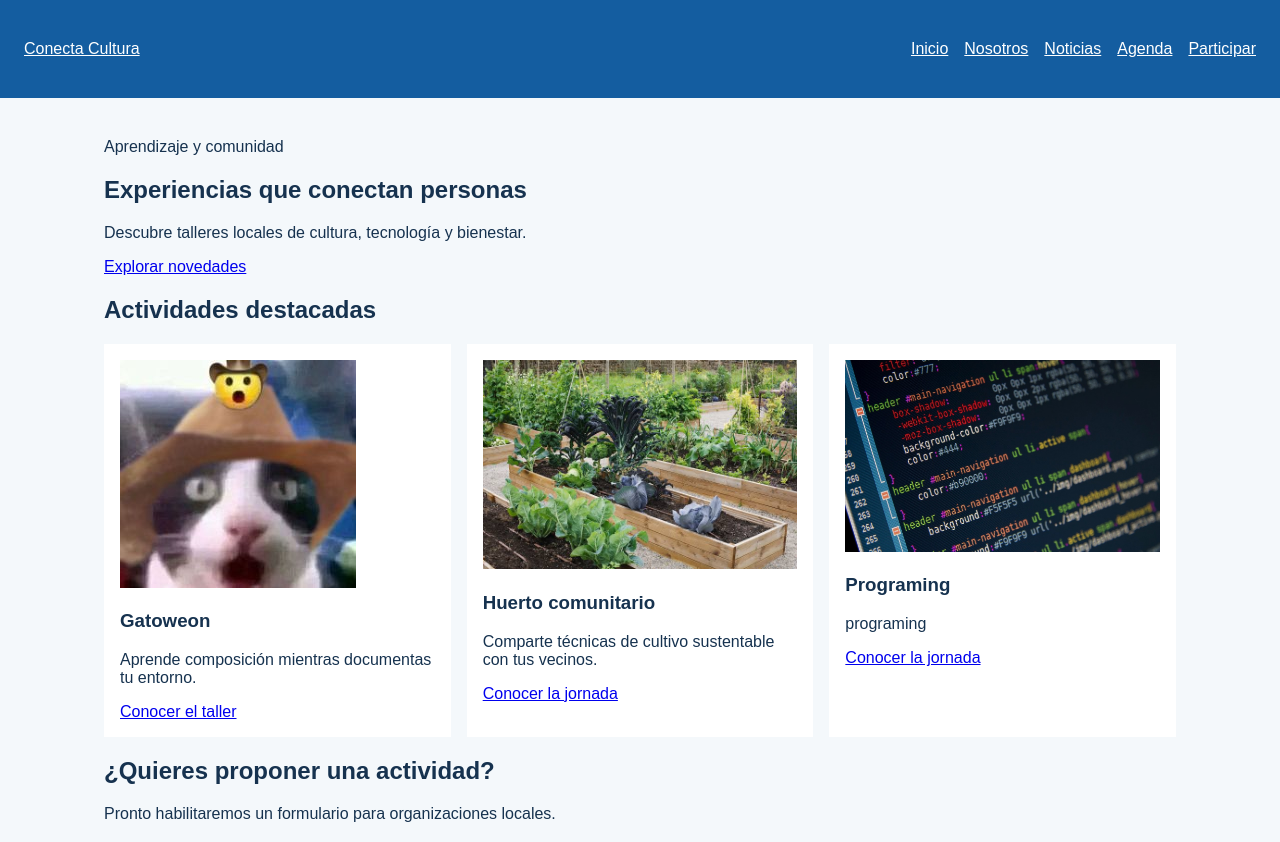
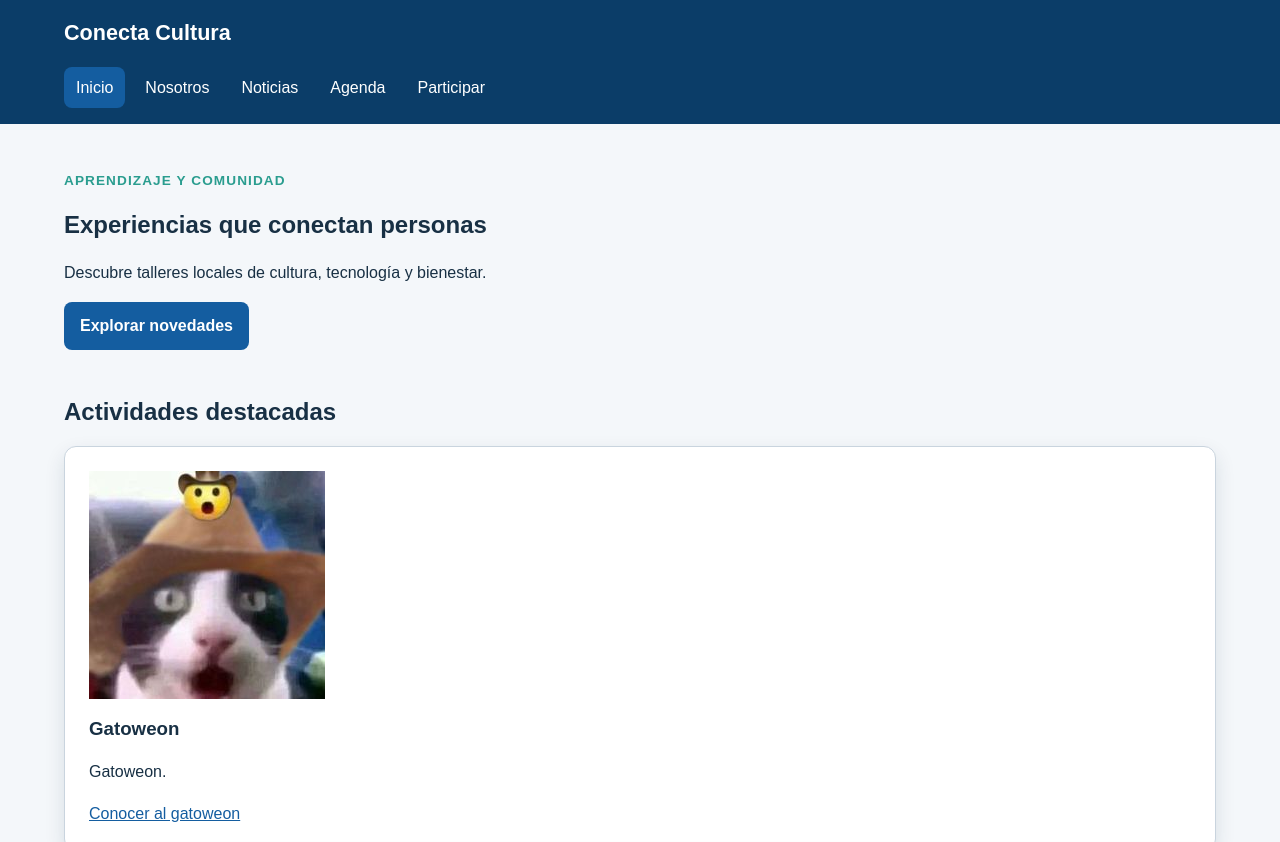
Before and after one commit to AndresSagredo777/conecta-cultura, a plain HTML site: page index.html in a window 1280 px wide. Shown: the top 842 px of the page. Drawn offline with Linux system fonts and the light colour scheme.

Commit message:
definir identidad visual de conecta cultura

```diff
--- /dev/null
+++ b/assets/css/style.css
@@ -0,0 +1,226 @@
+/* 1. Variables LISTO */
+/* 2. Base y tipografía LISTO  */
+/* 3. Estructura */
+/* 4. Navegación */
+/* 5. Componentes */
+/* 6. Tablas y formularios */
+/* 7. Multimedia y utilidades */
+
+:root {
+  --color-primario: #145da0;
+  --color-primario-oscuro: #0b3d68;
+  --color-secundario: #2a9d8f;
+  --color-acento: #f4a261;
+  --color-texto: #183044;
+  --color-texto-suave: #526575;
+  --color-fondo: #f4f7fa;
+  --color-superficie: #ffffff;
+  --color-borde: #c9d4de;
+  --fuente-base: Arial, Helvetica, sans-serif;
+  --radio: 0.75rem;
+  --sombra: 0 0.5rem 1.25rem rgb(20 48 68 / 12%);
+  --ancho-contenido: 72rem;
+}
+
+html {
+  scroll-behavior: smooth;
+}
+
+body {
+  margin: 0;
+  color: var(--color-texto);
+  background: var(--color-fondo);
+  font-family: var(--fuente-base);
+  font-size: 1rem;
+  line-height: 1.6;
+}
+
+img,
+video {
+  display: block;
+  max-width: 100%;
+  height: auto;
+}
+
+a {
+  color: var(--color-primario);
+}
+
+h1,
+h2,
+h3 {
+  line-height: 1.2;
+  text-wrap: balance;
+}
+
+main {
+  width: min(100% - 2rem, var(--ancho-contenido));
+  margin-inline: auto;
+}
+
+main {
+  padding-block: 2rem 4rem;
+}
+
+section + section {
+  margin-top: 3rem;
+}
+
+.cabecera-sitio {
+  padding: 1rem max(1rem, calc((100% - var(--ancho-contenido)) / 2));
+  color: #ffffff;
+  background: var(--color-primario-oscuro);
+}
+
+.marca {
+  color: #ffffff;
+  font-size: 1.35rem;
+  font-weight: 700;
+  text-decoration: none;
+}
+
+.menu {
+  display: flex;
+  flex-wrap: wrap;
+  gap: 0.5rem;
+  margin: 1rem 0 0;
+  padding: 0;
+  list-style: none;
+}
+
+.menu a {
+display: inline-block;
+  padding: 0.5rem 0.75rem;
+  color: #ffffff;
+  border-radius: 0.5rem;
+  text-decoration: none;
+}
+
+.menu a:hover,
+.menu a[aria-current="page"] {
+  background: var(--color-primario);
+}
+
+.etiqueta {
+  margin-bottom: 0.25rem;
+  color: var(--color-secundario);
+  font-size: 0.85rem;
+  font-weight: 700;
+  letter-spacing: 0.08em;
+  text-transform: uppercase;
+}
+
+.tarjeta,
+.mensaje-confirmacion,
+.formulario fieldset {
+  padding: 1.5rem;
+  background: var(--color-superficie);
+  border: 1px solid var(--color-borde);
+  border-radius: var(--radio);
+  box-shadow: var(--sombra);
+}
+
+.boton,
+button {
+  display: inline-block;
+  width: fit-content;
+  padding: 0.7rem 1rem;
+  color: #ffffff;
+  background: var(--color-primario);
+  border: 0;
+  border-radius: 0.5rem;
+  font: inherit;
+  font-weight: 700;
+  text-decoration: none;
+  cursor: pointer;
+}
+
+.boton:hover,
+button:hover {
+  background: var(--color-primario-oscuro);
+}
+
+.tabla-contenedor {
+  max-width: 100%;
+  overflow-x: auto;
+}
+
+table {
+  width: 100%;
+  border-collapse: collapse;
+  background: var(--color-superficie);
+}
+
+caption,
+th,
+td {
+  padding: 0.75rem;
+  text-align: left;
+}
+
+th,
+td {
+  border: 1px solid var(--color-borde);
+}
+
+thead {
+  color: #ffffff;
+  background: var(--color-primario);
+}
+
+.formulario {
+  display: grid;
+  gap: 1rem;
+  max-width: 42rem;
+}
+
+.formulario fieldset {
+  display: grid;
+  gap: 0.75rem;
+}
+
+.formulario input,
+.formulario select,
+.formulario textarea {
+  width: 100%;
+  padding: 0.7rem;
+  color: inherit;
+  background: #ffffff;
+  border: 1px solid var(--color-borde);
+  border-radius: 0.4rem;
+  font: inherit;
+}
+
+.formulario input[type="radio"],
+.formulario input[type="checkbox"] {
+  width: auto;
+}
+
+:focus-visible {
+  outline: 3px solid var(--color-acento);
+  outline-offset: 3px;
+}
+
+input:required,
+select:required,
+textarea:required {
+  border-left: 0.3rem solid var(--color-primario);
+}
+
+input:focus,
+select:focus,
+textarea:focus {
+  border-color: var(--color-primario);
+}
+
+.salto-contenido {
+  position: absolute;
+  padding: 0.6rem 1rem;
+  color: #ffffff;
+  background: var(--color-primario-oscuro);
+  transform: translateY(-150%);
+}
+
+.salto-contenido:focus {
+  transform: translateY(0);
+}
--- a/index.html
+++ b/index.html
@@ -5,7 +5,7 @@
     <meta name="viewport" content="width=device-width, initial-scale=1.0">
     <meta name="description" content="Talleres y actividades de Conecta Cultura">
     <title>Inicio | Conecta Cultura</title>
-    <link rel="stylesheet" href="assets/css/estilos.css">
+    <link rel="stylesheet" href="assets/css/style.css">
 </head>
 
 <body>
@@ -38,8 +38,8 @@
                     <img src="assets/img/gatoweon.jpg"
                     alt="gatoweon">
                     <h3>Gatoweon</h3>
-                    <p>Aprende composición mientras documentas tu entorno.</p>
-                    <a href="noticia-detalle-1.html">Conocer el taller</a>
+                    <p>Gatoweon.</p>
+                    <a href="noticia-detalle-1.html">Conocer al gatoweon</a>
                 </article>
 
                 <article class="tarjeta">
```
Also changed, not shown: agenda.html (+1 -1 lines), assets/css/estilos.css (+7 -0 lines), nosotros.html (+1 -1 lines), noticias.html (+1 -1 lines), participar.html (+1 -1 lines).
